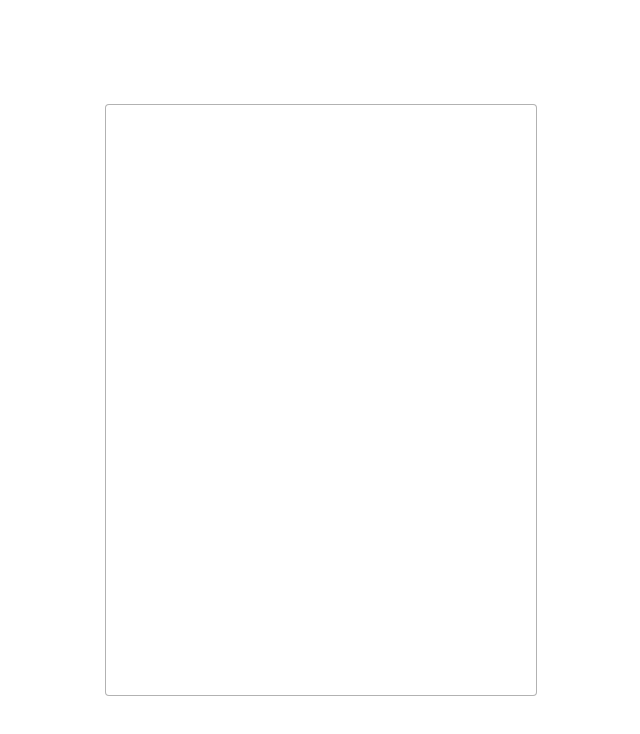
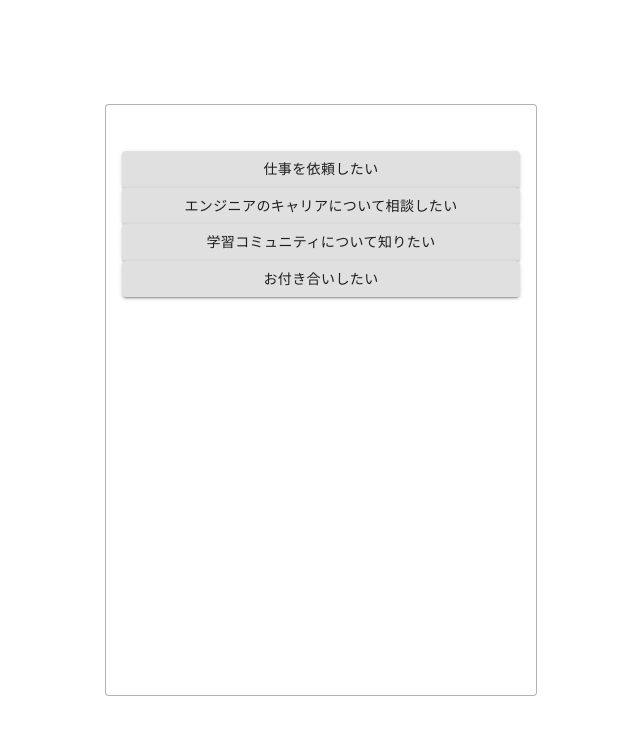
Before and after one commit to noel99l/chatbot-react, a React (Create React App) app: page / in a window 1280 px wide. Shown: the top 734 px of the page, without its empty margins (319-959 px from the left). Built offline with nearby package versions, Linux system fonts and the light colour scheme.

Commit message:
#5...繰り返し再利用できる関数コンポーネントを作ろう

```diff
--- a/src/App.jsx
+++ b/src/App.jsx
@@ -1,6 +1,7 @@
 
 import React from 'react';
 import './assets/styles/style.css';
+import { AnswersList, Chats } from './components';
 import defaultDataset from "./dataset";
 
 export default class App extends React.Component {
@@ -14,12 +15,24 @@
             open: false
         }
     }
+    initAnswer = () => {
+        const initDataset = this.state.dataset[this.state.currentId]
+        const initAnswers = initDataset.answers;
+        this.setState({
+            answers: initAnswers
+        })
+    }
+
+    componentDidMount() {
+        this.initAnswer()
+    }
+
     render() {
         return(
             <section className="c-section">
                 <div className="c-box">
-                    {/* <Chats />
-                    <Answers /> */}
+                    <Chats />
+                    <AnswersList answers={this.state.answers}/>
                 </div>
             </section>
         )
--- /dev/null
+++ b/src/components/Answer.jsx
@@ -0,0 +1,20 @@
+import Button from '@material-ui/core/Button';
+import { makeStyles } from '@material-ui/core/styles';
+import React from "react";
+
+const useStyles = makeStyles((theme) => ({
+    root: {
+
+    }
+}))
+
+const Answer = (props) => {
+    // const classes = useStyles()
+    return(
+        <Button variant="contained">
+            {props.content}
+        </Button>
+    )
+}
+
+export default Answer
--- /dev/null
+++ b/src/components/AnswersList.jsx
@@ -0,0 +1,14 @@
+import React from 'react';
+import { Answer } from './index';
+
+const AnswersList = (props) =>{
+    return(
+        <div className="c-grid__answer">
+            {props.answers.map((value, index) => {
+                return  <Answer content={value.content} key={index.toString}/>
+            })}
+        </div>
+    )
+}
+
+export default AnswersList
--- /dev/null
+++ b/src/components/index.js
@@ -0,0 +1,3 @@
+export { default as Answer } from './Answer'
+export { default as AnswersList } from './AnswersList'
+export { default as Chats } from './Chats'
```
Also changed, not shown: src/components/Chats.jsx (added, +11 -0 lines).
